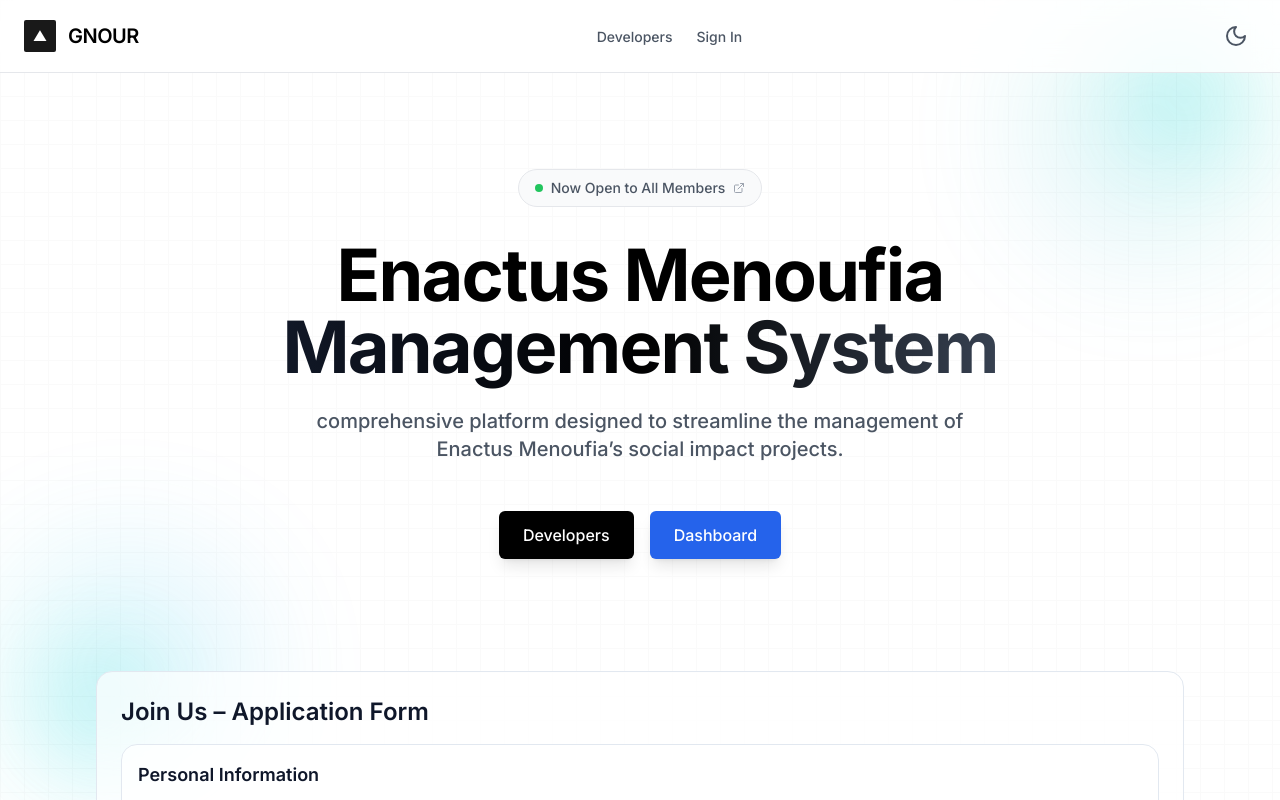
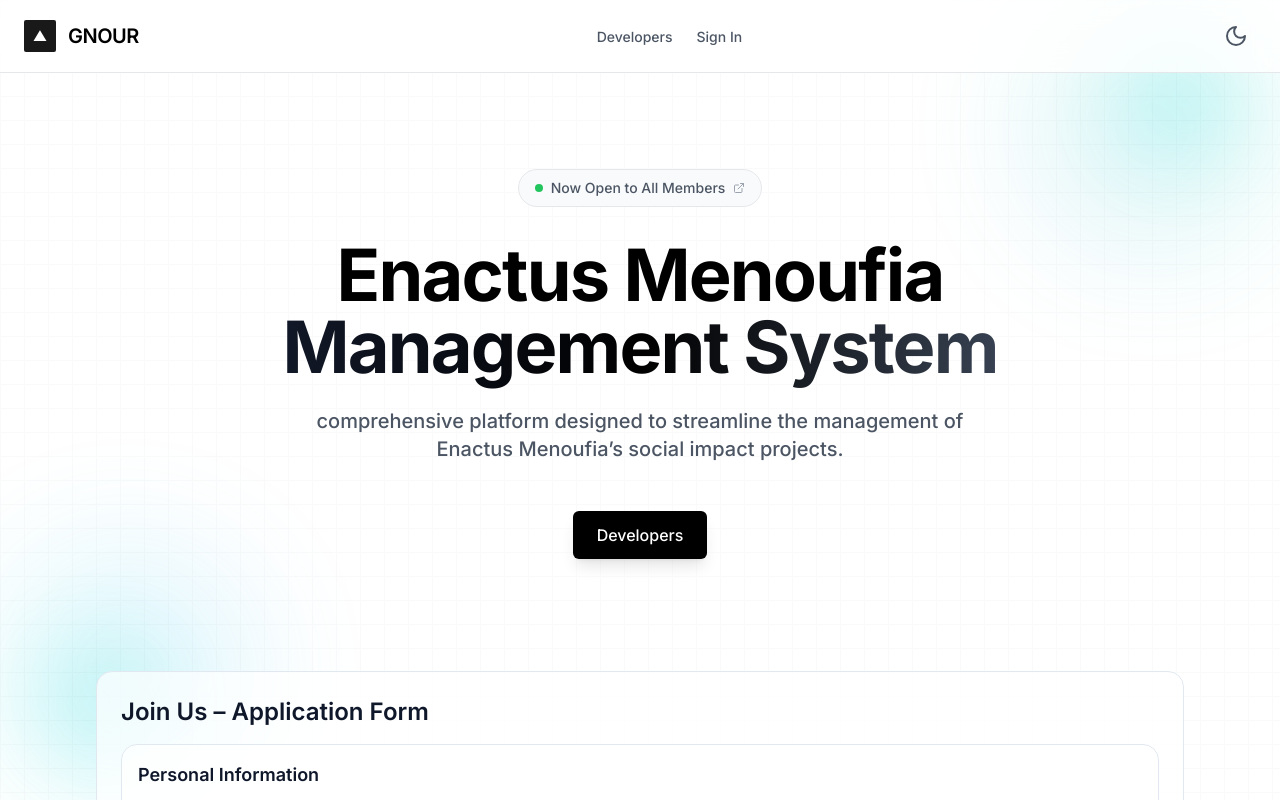
Before and after one commit to real-GBOY/GNOURMGMT, a React (Vite) app: page / in a window 1280 px wide. Shown: the top 800 px of the page. Built offline with nearby package versions, Linux system fonts and the light colour scheme.

Commit message:
src/screens/home/Home.tsx

```diff
--- a/src/screens/home/Home.tsx
+++ b/src/screens/home/Home.tsx
@@ -105,15 +105,6 @@
 									: "bg-black text-white hover:bg-gray-800"
 							}`}>
 							Developers
-						</Link>
-						<Link
-							to='/dashboard/applicants'
-							className={`px-4 sm:px-6 py-2.5 sm:py-3 font-medium rounded-md transition-all duration-200 shadow-lg hover:shadow-xl text-sm sm:text-base ${
-								theme === "dark"
-									? "bg-blue-600 text-white hover:bg-blue-700"
-									: "bg-blue-600 text-white hover:bg-blue-700"
-							}`}>
-							Dashboard
 						</Link>
 					</motion.div>
 				</BoxReveal>
```
